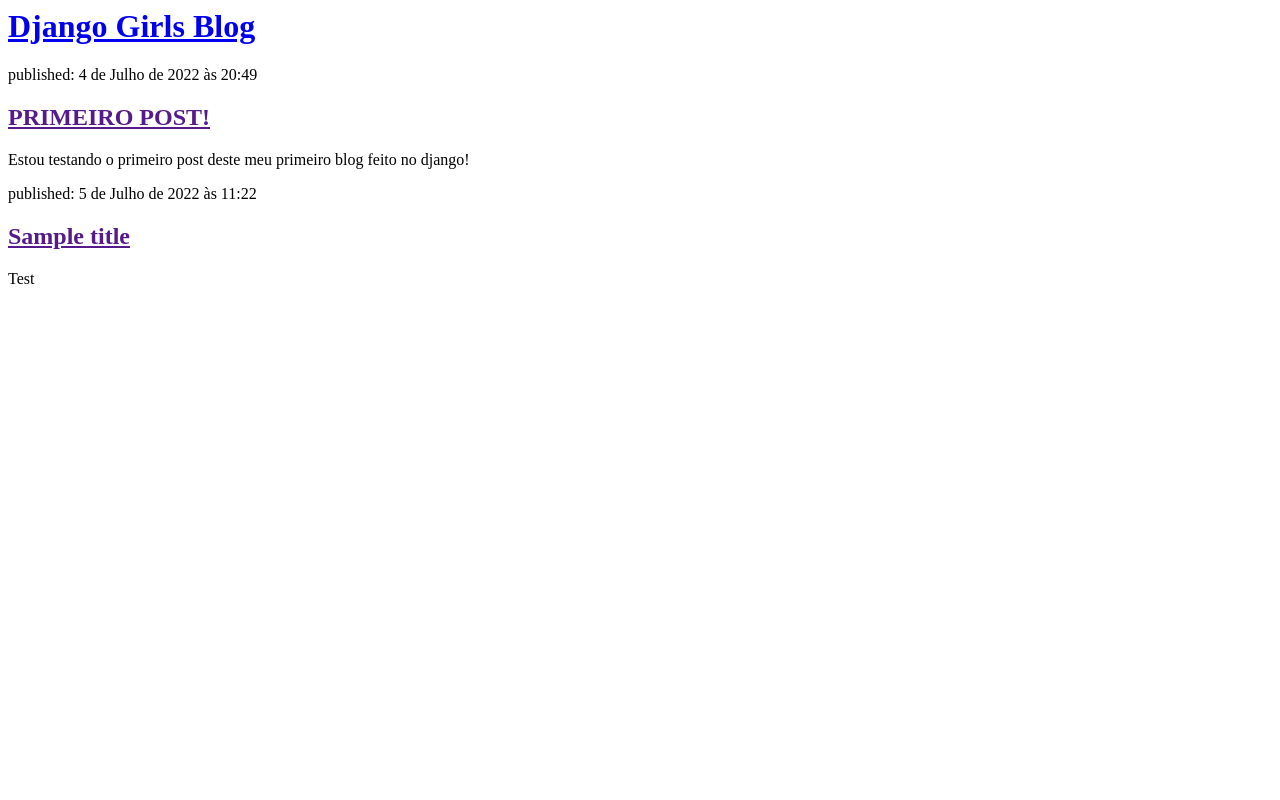
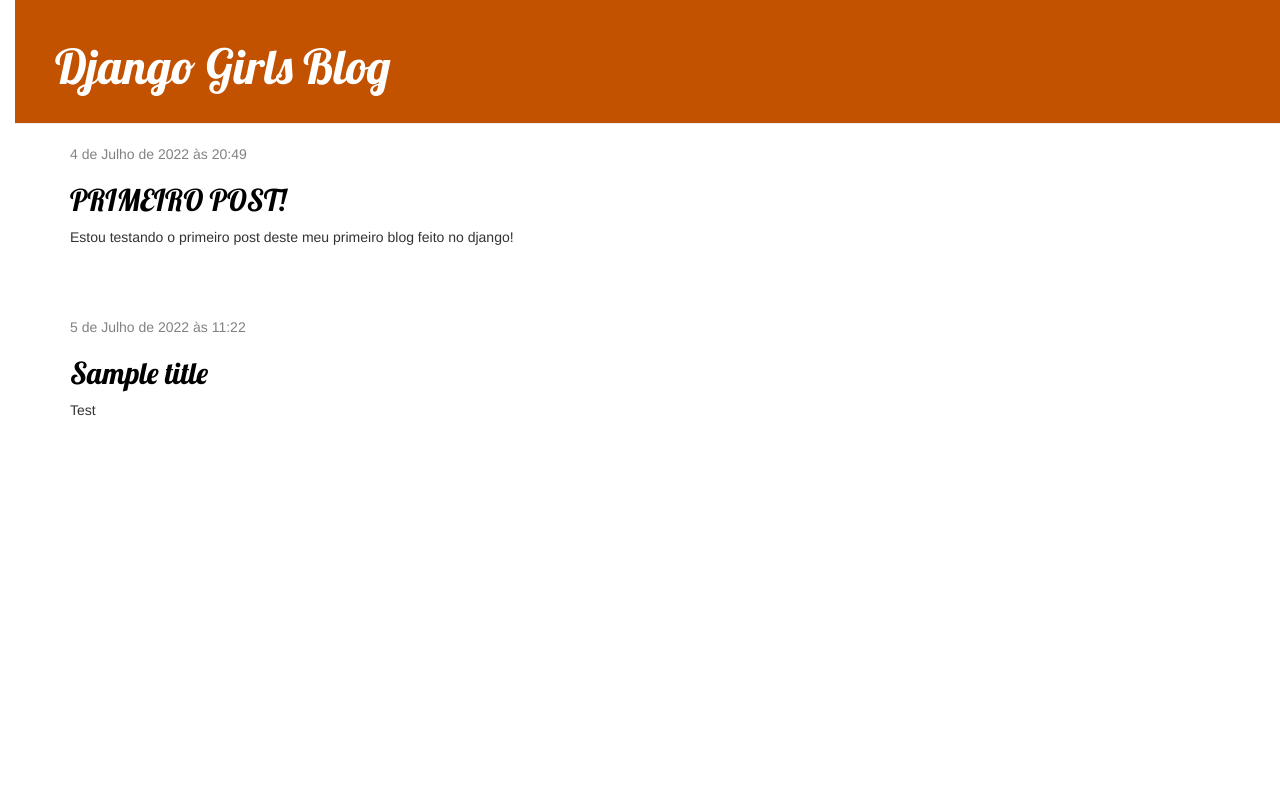
Before and after one commit to sergiodeLima-91/my-first-blog-git, a Django app: page / in a window 1280 px wide. Run offline with Django 4.2, Linux system fonts and the light colour scheme; data comes from the database, SQL or seed files in the repository; some libraries are stand-ins or nearby versions.

Commit message:
Added view and template for detailed blog post as well as CSS for the site.

```diff
--- /dev/null
+++ b/blog/static/css/blog.css
@@ -0,0 +1,63 @@
+h1 a,   h2 a {
+    color: #C25100;
+    font-family: 'Lobster';
+}
+body {
+    padding-left: 15px;
+}
+.page-header {
+    background-color: #C25100;
+    margin-top: 0;
+    padding: 20px 20px 20px 40px;
+}
+
+.page-header h1,
+.page-header h1 a,
+.page-header h1 a:visited,
+.page-header h1 a:active {
+    color: #ffffff;
+    font-size: 36pt;
+    text-decoration: none;
+}
+
+.content {
+    margin-left: 40px;
+}
+
+h1,
+h2,
+h3,
+h4 {
+    font-family: 'Lobster', cursive;
+}
+
+.date {
+    color: #828282;
+}
+
+.save {
+    float: right;
+}
+
+.post-form textarea,
+.post-form input {
+    width: 100%;
+}
+
+.top-menu,
+.top-menu:hover,
+.top-menu:visited {
+    color: #ffffff;
+    float: right;
+    font-size: 26pt;
+    margin-right: 20px;
+}
+
+.post {
+    margin-bottom: 70px;
+}
+
+.post h2 a,
+.post h2 a:visited {
+    color: #000000;
+}
--- /dev/null
+++ b/blog/templates/blog/base.html
@@ -0,0 +1,26 @@
+{% load static %}
+<html>
+
+<head>
+    <title>Django Girls blog</title>
+    <link rel="stylesheet" href="//maxcdn.bootstrapcdn.com/bootstrap/3.2.0/css/bootstrap.min.css">
+    <link rel="stylesheet" href="//maxcdn.bootstrapcdn.com/bootstrap/3.2.0/css/bootstrap-theme.min.css">
+    <link href='//fonts.googleapis.com/css?family=Lobster&subset=latin,latin-ext' rel='stylesheet' type='text/css'>
+    <link rel="stylesheet" href="{% static 'css/blog.css' %}">
+</head>
+
+<body>
+    <div class="page-header">
+        <h1><a href="/">Django Girls Blog</a></h1>
+    </div>
+    <div class="content container">
+        <div class="row">
+            <div class="col-md-8">
+                {% block content %}
+                {% endblock %}
+            </div>
+        </div>
+    </div>
+</body>
+
+</html>
--- a/blog/templates/blog/post_list.html
+++ b/blog/templates/blog/post_list.html
@@ -1,21 +1,36 @@
-<html>
-
+{% extends 'blog/base.html' %}
+{% load static %}
+ <html>
 <head>
-    <title>Blog Django Girls</title>
+    <title>Django Girls blog</title>
+    <link rel="stylesheet" href="//maxcdn.bootstrapcdn.com/bootstrap/3.2.0/css/bootstrap.min.css">
+    <link rel="stylesheet" href="//maxcdn.bootstrapcdn.com/bootstrap/3.2.0/css/bootstrap-theme.min.css">
+    <link rel="stylesheet" href="{% static 'css/blog.css' %}">
+    <link href="//fonts.googleapis.com/css?family=Lobster&subset=latin,latin-ext" rel="stylesheet" type="text/css">
 </head>
 
 <body>
-    <div>
+    <div class="page-header">
         <h1><a href="/">Django Girls Blog</a></h1>
     </div>
 
-    {% for post in posts %}
-    <div>
-        <p>published: {{ post.published_date }}</p>
-        <h2><a href="">{{ post.title }}</a></h2>
-        <p>{{ post.text|linebreaksbr }}</p> <!-- A tag "linebreaks" está convertendo o conteúdo de post, convertendo quebras de linhas em parágrafos.-->
+<div class="content container">
+    <div class="row">
+        <div class="col-md-8">
+            {% block content %}
+                {% for post in posts %}
+                <div class="post">
+                    <div class="date">
+                    {{ post.published_date }}
+                </div>
+                <h2><a href="{% url 'post_detail' pk=post.pk %}">{{ post.title }}</a></h2>
+                <p>{{ post.text|linebreaksbr }}</p>
+            </div>
+                {% endfor %}
+            {% endblock %}
+        </div>
     </div>
-    {% endfor %}
+</div>
 </body>
 
 </html>
--- a/blog/urls.py
+++ b/blog/urls.py
@@ -3,4 +3,5 @@ from . import views
 
 urlpatterns = [
     path('', views.post_list, name='post_list'),
+    path('post/<int:pk>/', views.post_detail, name='post_detail'),
 ]
--- a/blog/views.py
+++ b/blog/views.py
@@ -1,9 +1,15 @@
 from django.shortcuts import render
 from django.utils import timezone
 from .models import Post
+from django.shortcuts import render, get_object_or_404
 
 
 def post_list(request):
     posts = Post.objects.filter(
         published_date__lte=timezone.now()).order_by('published_date')
     return render(request, 'blog/post_list.html', {'posts': posts})
+
+
+def post_detail(request, pk):
+    post = get_object_or_404(Post, pk=pk)
+    return render(request, 'blog/post_detail.html', {'post': post})
```
Also changed, not shown: blog/templates/blog/post_detail.html (added, +13 -0 lines).
